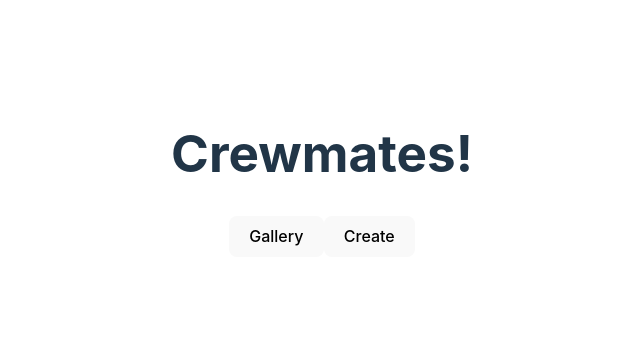
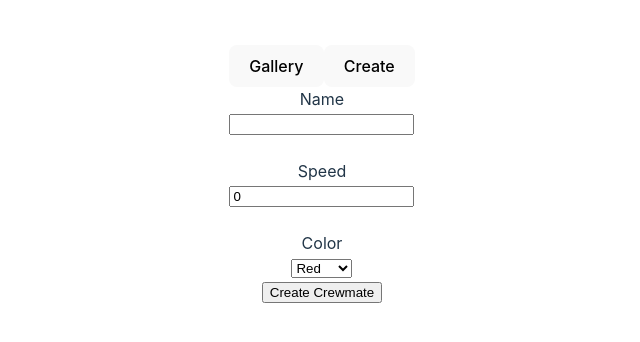
Before and after one commit to TonyLiu2004/Codepath-Project-7-Crewmates, a React (Vite) app: page /create in a window 1280 px wide. Shown: the part 226-568 px from the top of the page, without its empty margins (318-958 px from the left). Built offline with nearby package versions, Linux system fonts and the light colour scheme; no server answers; the database is empty.

Commit message:
Create works

```diff
--- a/src/App.jsx
+++ b/src/App.jsx
@@ -6,6 +6,7 @@ import { supabase } from './client'
 import CreateCard from './assets/pages/CreateCard'
 import EditCard from './assets/pages/EditCard'
 import ReadCard from './assets/pages/ReadCard'
+import Home from './assets/pages/Home.jsx'
 
 function App() {
   const [posts, setPosts] = useState([]);
@@ -28,7 +29,11 @@ function App() {
   }, []);
   let element = useRoutes([
     {
-      path: "/",
+      path:"/",
+      element:<Home></Home>
+    },
+    {
+      path: "/gallery",
       element:<ReadCard data={posts}/>
     },
     {
@@ -45,8 +50,7 @@ function App() {
     <div className="App">
 
       <div className="header">
-        <h1>Crewmates!</h1>
-        <Link to="/"><button className="header-button"> Gallery </button></Link>
+        <Link to="/gallery"><button className="header-button"> Gallery </button></Link>
         <Link to="/create"><button className="header-button"> Create </button></Link>
       </div>
         {element}
--- a/src/assets/pages/CreateCard.jsx
+++ b/src/assets/pages/CreateCard.jsx
@@ -1,7 +1,57 @@
 import React, { useState } from 'react';
+import { supabase } from '../../client.jsx';
 
 const CreateCard = () => {
+    const [card, setCard] = useState({name: "", speed: 0, color: ""})
 
+    const handleChange = (event) => {
+        const {name, value} = event.target;
+        setCard( (prev) => {
+            return {
+                ...prev,
+                [name]:value,
+            }
+        })
+    }
+
+    const createCrewmate = async (event) => {
+        event.preventDefault();
+
+       const { error } = await supabase
+        .from('crewmates')
+        .insert({name: card.name, speed: card.speed, color: card.color})
+        .select()
+
+        if (error) {
+            console.log(error);
+        }
+
+        window.location = "/";
+
+    }
+    return(
+        <div>
+            <form>
+                <label >Name</label> <br />
+                <input type="text" id="name" name="name" value ={card.name} onChange={handleChange}/><br />
+                <br/>
+
+                <label >Speed</label><br />
+                <input type="text" id="speed" name="speed" value ={card.speed} onChange={handleChange}/><br />
+                <br/>
+
+                <label >Color</label><br />
+                <select id="color" name="color" value={card.color} onChange={handleChange}>
+                    <option value="red">Red</option>
+                    <option value="blue">Blue</option>
+                    <option value="green">Green</option>
+                    <option value="yellow">Yellow</option>
+                </select><br/>
+
+                <input type="submit" value="Create Crewmate" onClick={createCrewmate} />
+            </form>
+        </div>
+    )
 }
 
 export default CreateCard
--- /dev/null
+++ b/src/assets/pages/Home.jsx
@@ -0,0 +1,11 @@
+import React from "react";
+
+const Home = () => {
+    return (
+        <div>
+            <h1>HOME</h1>
+        </div>
+    )
+}
+
+export default Home;
```
